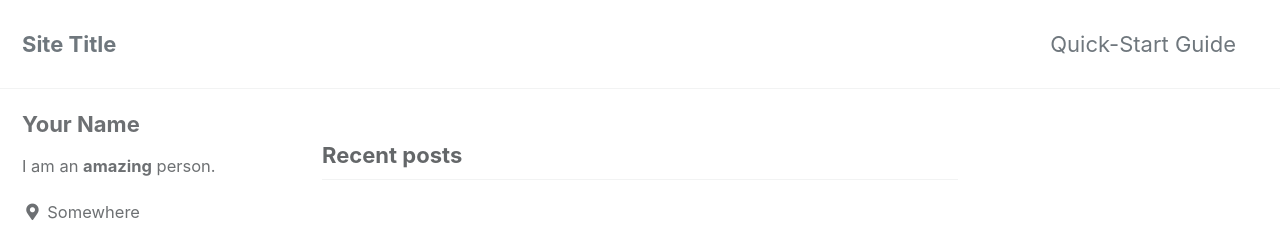
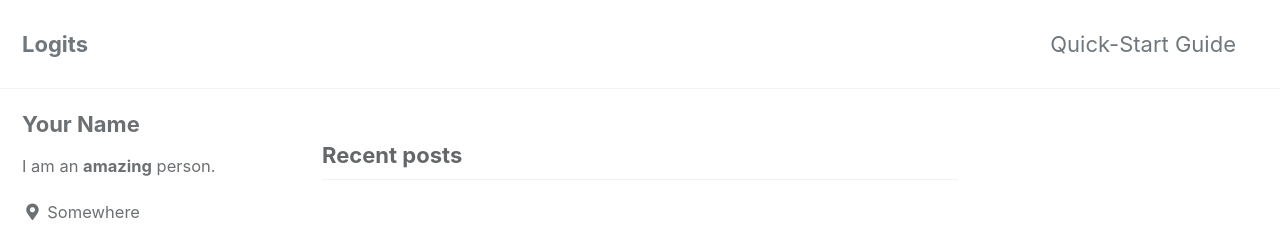
Before and after one commit to milinddeore/logits-website, a Jekyll site: the page built from index.html, in a window 1280 px wide. Shown: the top 225 px of the page. Built offline with Jekyll 4.4.1, drawn with Linux system fonts in a browser that asks for light colours; cached includes are drawn as plain includes; the list of posts is cut into pages by our own code.

Commit message:
Update _config.yml

```diff
--- a/_config.yml
+++ b/_config.yml
@@ -16,13 +16,13 @@ minimal_mistakes_skin    : "default" # "air", "aqua", "contrast", "dark", "dirt"
 
 # Site Settings
 locale                   : "en-US"
-title                    : "Site Title"
+title                    : "Logits"
 title_separator          : "-"
 subtitle                 : # site tagline that appears below site title in masthead
 name                     : "Your Name"
 description              : "An amazing website."
-url                      : # the base hostname & protocol for your site e.g. "https://mmistakes.github.io"
-baseurl                  : # the subpath of your site, e.g. "/blog"
+url                      : "https://milinddeore.github.io"
+baseurl                  : "/logits-website"
 repository               : # GitHub username/repo-name e.g. "mmistakes/minimal-mistakes"
 teaser                   : # path of fallback teaser image, e.g. "/assets/images/500x300.png"
 logo                     : # path of logo image to display in the masthead, e.g. "/assets/images/88x88.png"
```
